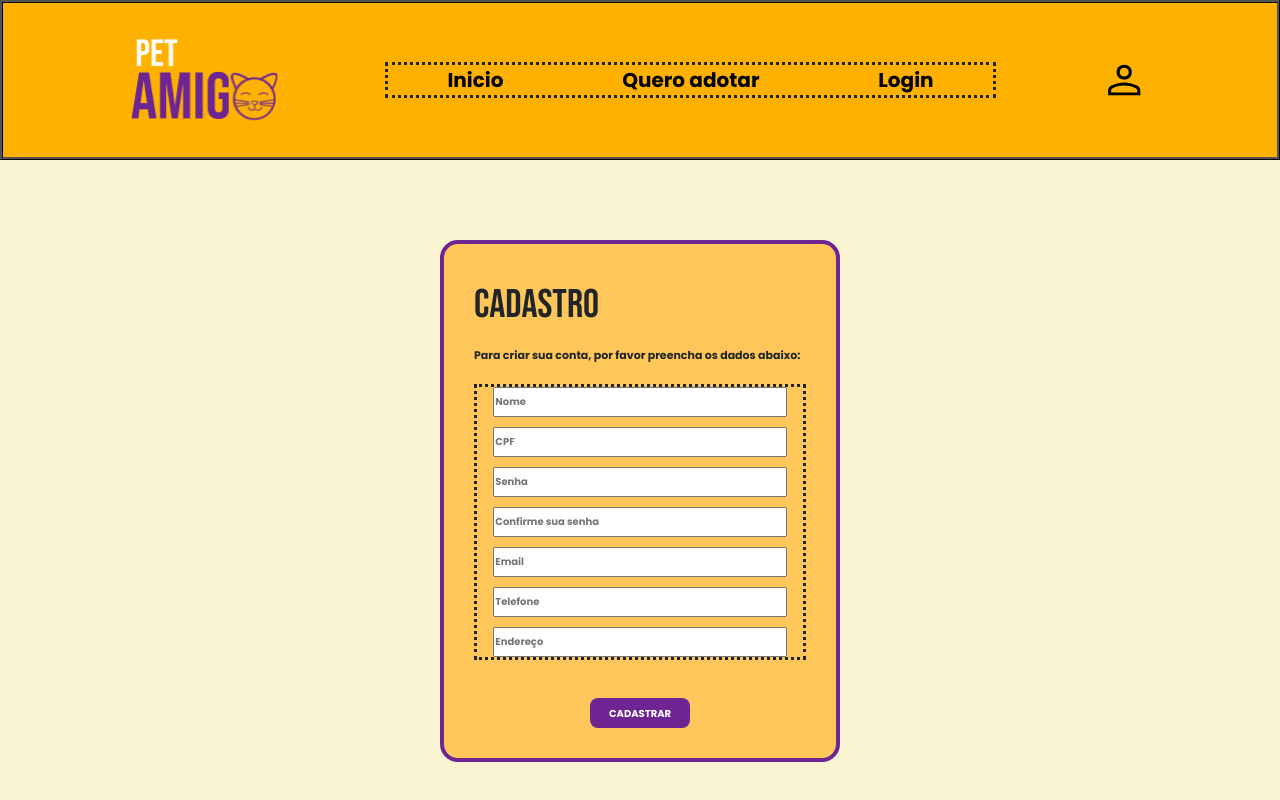
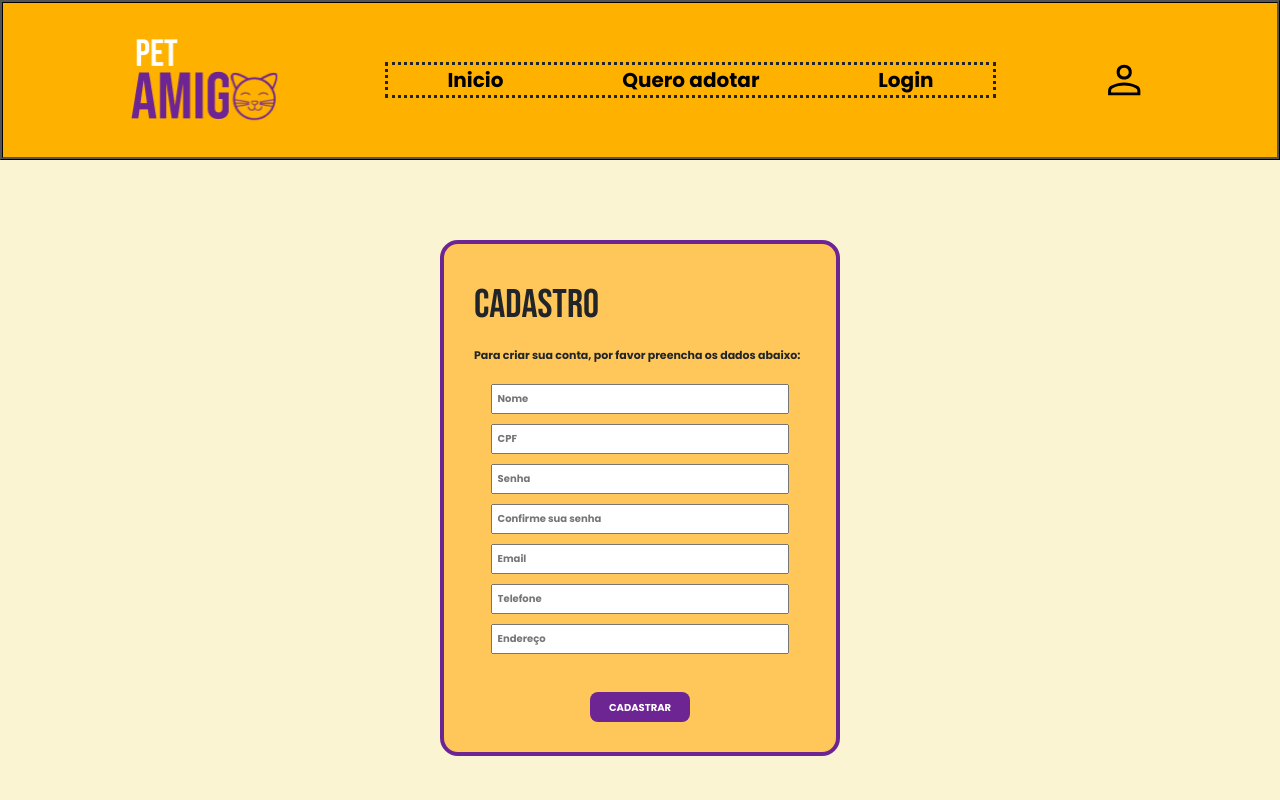
Before and after one commit to GuilhermeRodrigues123/Site-Pet-Amigo, a React (Create React App) app: page /cadastro in a window 1280 px wide. Shown: the top 800 px of the page. Built offline with nearby package versions, Linux system fonts and the light colour scheme.

Commit message:
Bug Carrosel Invadir header

```diff
--- a/src/HeaderFooter/HeaderFooter.css
+++ b/src/HeaderFooter/HeaderFooter.css
@@ -7,6 +7,7 @@ body{
 
 header{
     position: fixed;
+    z-index: 10;
     width: 100%;
     height: 200px;
     max-height: 20vh;
--- a/src/pages/AnimaisParaAdocao/animaisParaAdocao.css
+++ b/src/pages/AnimaisParaAdocao/animaisParaAdocao.css
@@ -23,10 +23,6 @@
     display: flex;
     justify-content: center;
     align-items: center;
-}
-
-.fundoGroupCard{
-    background-color: #FAF4D3;
 }
 
 .cardGrupo3{
--- a/src/pages/Cadastro/cadastro.css
+++ b/src/pages/Cadastro/cadastro.css
@@ -27,12 +27,12 @@
     display: flex;
     flex-direction: column;
     row-gap: 10px;
-    border-style: dotted;
 }
 .dados input{
     height: 30px;
     width: 90%;
     max-height: 30px;
+    padding-left: 5px;
 }
 
 
```
